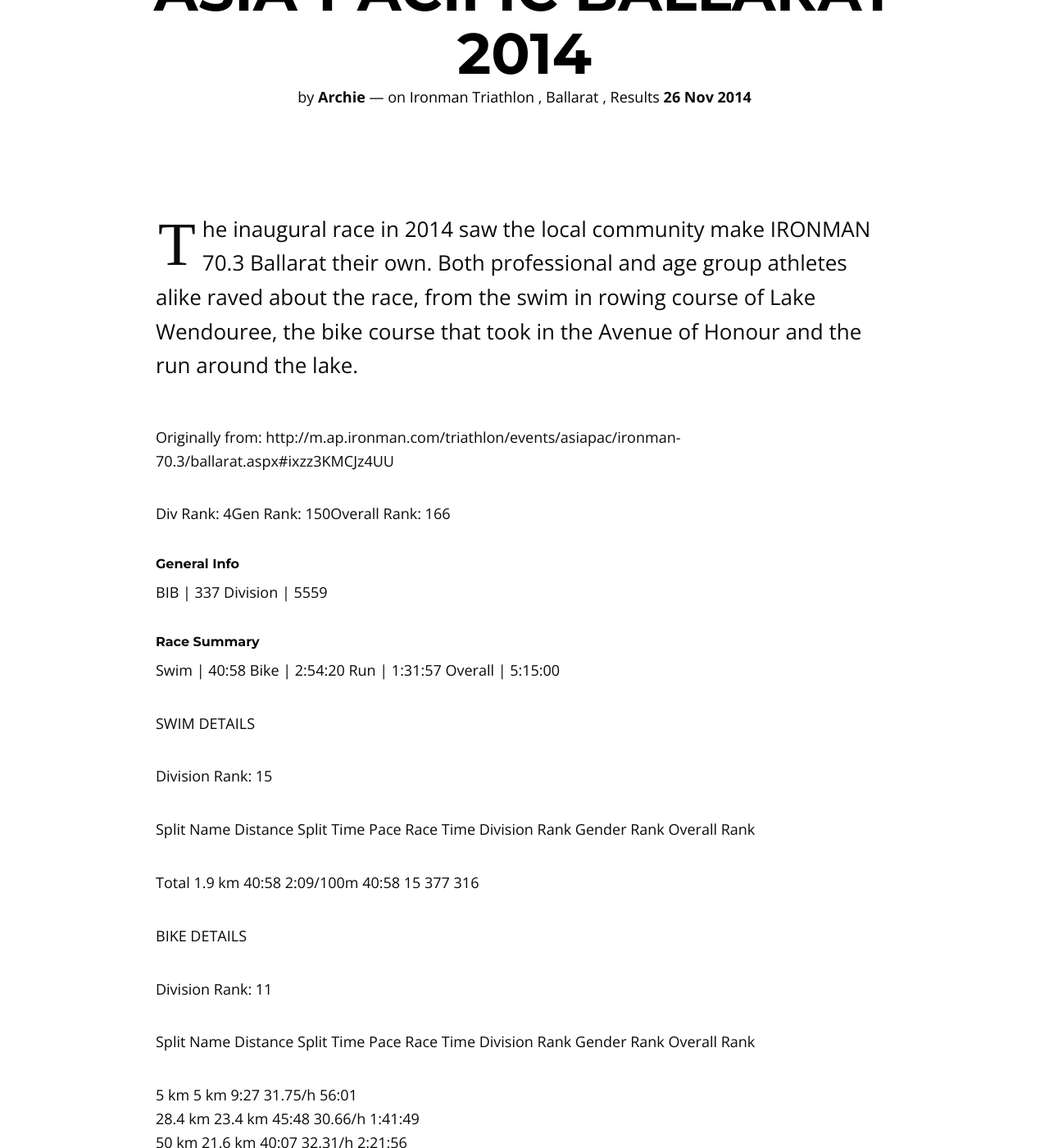
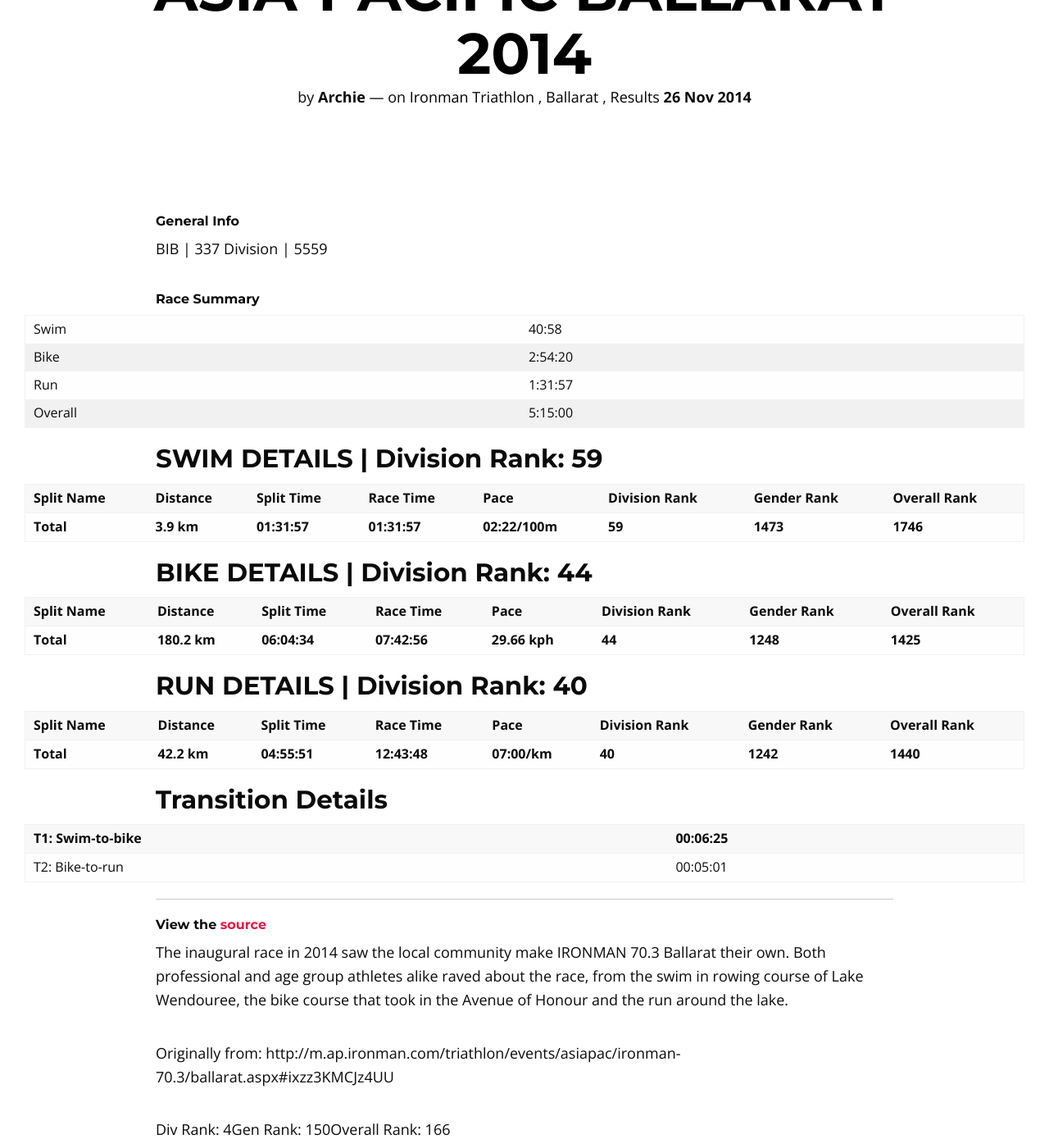
Before and after one commit to roachhd/archie, a Jekyll site: the page built from _posts/2014-11-26-ballarat-ironman.md, in a window 1280 px wide and 1400 px high, scrolled down 270 px. Shown: the whole window at 82% size. Built offline with Jekyll 4.4.1, drawn with Linux system fonts in a browser that asks for light colours; nearby versions of some CDN libraries; library files that are not in the unit come from our copies.

Commit message:
Update 2014-11-26-ballarat-ironman.md

```diff
--- a/_posts/2014-11-26-ballarat-ironman.md
+++ b/_posts/2014-11-26-ballarat-ironman.md
@@ -10,22 +10,59 @@
 share: true
 ---
 
-The inaugural race in 2014 saw the local community make IRONMAN 70.3 Ballarat their own. Both professional and age group athletes alike raved about the race, from the swim in rowing course of Lake Wendouree, the bike course that took in the Avenue of Honour and the run around the lake.
-
-Originally from: http://m.ap.ironman.com/triathlon/events/asiapac/ironman-70.3/ballarat.aspx#ixzz3KMCJz4UU
-
-Div Rank: 4Gen Rank: 150Overall Rank: 166
-
 ###### General Info
 BIB | 337
 Division | 5559
 
 
 ###### Race Summary
-Swim | 40:58
-Bike |  2:54:20
-Run  | 1:31:57
-Overall | 5:15:00
+
+| Swim    |   40:58 |
+| Bike    | 2:54:20 |
+| Run     | 1:31:57 |
+| Overall | 5:15:00 |
+
+
+### SWIM DETAILS | Division Rank: 59
+
+| Split Name | Distance        | Split Time   | Race Time    | Pace           | Division Rank | Gender Rank | Overall Rank |
+| ---------- | --------------- | ------------ | ------------ | -------------- | ------------- | ----------- | ------------ |
+| **Total**  | **3.9 km**      | **01:31:57** | **01:31:57** | **02:22/100m** | **59**        | **1473**    | **1746**     |
+
+
+### BIKE DETAILS | Division Rank: 44
+
+| Split Name |  Distance |  Split Time |  Race Time |  Pace |  Division Rank |  Gender Rank |  Overall Rank |
+| ---- | ---- | ---- | ---- | ---- | ---- | ---- | ----  |
+| **Total** |  **180.2 km** |  **06:04:34** |  **07:42:56** |  **29.66 kph** |  **44** |  **1248** |  **1425** |
+
+
+### RUN DETAILS | Division Rank: 40
+
+| Split Name |  Distance |  Split Time |  Race Time |  Pace |  Division Rank |  Gender Rank |  Overall Rank |
+| ---- | ---- | ---- | ---- | ---- | ---- | ---- | ----  |
+| **Total** |  **42.2 km** |  **04:55:51** |  **12:43:48** |  **07:00/km** |  **40** |  **1242** |  **1440** |
+
+
+### Transition Details
+
+| T1: Swim-to-bike |  00:06:25 |
+| ---------------- | --------- |
+| T2: Bike-to-run |  00:05:01 |
+
+
+
+---
+
+###### View the [source]([Source](http://www.ironman.com/triathlon/events/asiapac/ironman/melbourne/results.aspx?rd=20140323&race=melbourne&bidid=2084&detail=1 "Permalink to IRONMAN Asia-Pacific Championship Melbourne Results - IRONMAN.com | Official Site of IRONMAN")
+
+
+
+The inaugural race in 2014 saw the local community make IRONMAN 70.3 Ballarat their own. Both professional and age group athletes alike raved about the race, from the swim in rowing course of Lake Wendouree, the bike course that took in the Avenue of Honour and the run around the lake.
+
+Originally from: http://m.ap.ironman.com/triathlon/events/asiapac/ironman-70.3/ballarat.aspx#ixzz3KMCJz4UU
+
+Div Rank: 4Gen Rank: 150Overall Rank: 166
 
 SWIM DETAILS
 
```
